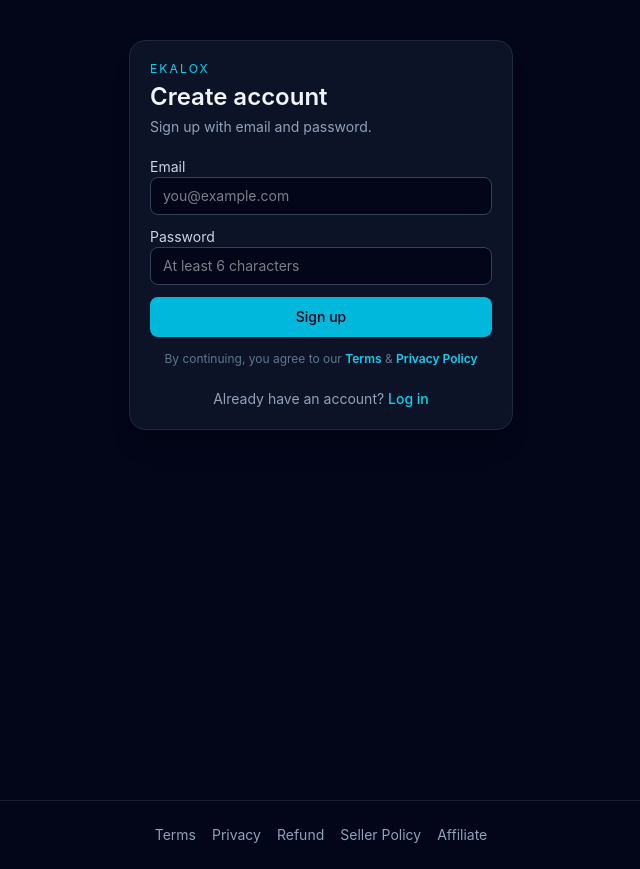
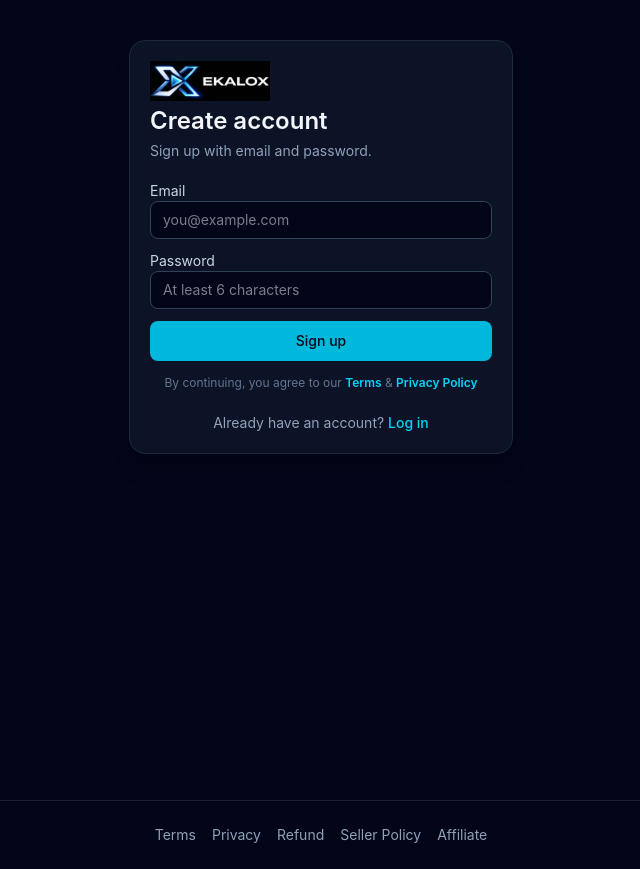
Before and after one commit to imsachinchavan369/ekalox, a Next.js app: page /signup in a window 1280 px wide. Shown: the whole page, without its empty margins (319-959 px from the left). Built offline with nearby package versions, Linux system fonts and the light colour scheme.

Commit message:
add ekalox logo and favicon

```diff
--- a/app/(auth)/login/page.tsx
+++ b/app/(auth)/login/page.tsx
@@ -1,5 +1,6 @@
 import Link from "next/link";
 
+import { EkaloxLogo } from "@/components/common/EkaloxLogo";
 import { loginWithEmailAction } from "@/lib/auth/actions";
 
 interface LoginPageProps {
@@ -21,7 +22,7 @@ export default async function LoginPage({ searchParams }: LoginPageProps) {
     <main className="min-h-screen bg-slate-950 px-4 py-10 text-slate-100">
       <div className="mx-auto w-full max-w-sm space-y-5 rounded-2xl border border-slate-800 bg-slate-900/80 p-5 shadow-xl">
         <header className="space-y-1">
-          <p className="text-xs uppercase tracking-[0.18em] text-cyan-400">EKALOX</p>
+          <EkaloxLogo />
           <h1 className="text-2xl font-semibold">Log in</h1>
           <p className="text-sm text-slate-400">Access your creator and buyer dashboard.</p>
         </header>
--- a/app/(auth)/signup/page.tsx
+++ b/app/(auth)/signup/page.tsx
@@ -1,5 +1,6 @@
 import Link from "next/link";
 
+import { EkaloxLogo } from "@/components/common/EkaloxLogo";
 import { signUpWithEmailAction } from "@/lib/auth/actions";
 
 interface SignupPageProps {
@@ -19,7 +20,7 @@ export default async function SignupPage({ searchParams }: SignupPageProps) {
     <main className="min-h-screen bg-slate-950 px-4 py-10 text-slate-100">
       <div className="mx-auto w-full max-w-sm space-y-5 rounded-2xl border border-slate-800 bg-slate-900/80 p-5 shadow-xl">
         <header className="space-y-1">
-          <p className="text-xs uppercase tracking-[0.18em] text-cyan-400">EKALOX</p>
+          <EkaloxLogo />
           <h1 className="text-2xl font-semibold">Create account</h1>
           <p className="text-sm text-slate-400">Sign up with email and password.</p>
         </header>
--- a/app/(protected)/admin/page.tsx
+++ b/app/(protected)/admin/page.tsx
@@ -1,5 +1,6 @@
 import { AdminOtpForm } from "@/components/admin/AdminOtpForm";
 import { AdminDashboardShell } from "@/components/admin/AdminDashboardShell";
+import { EkaloxLogo } from "@/components/common/EkaloxLogo";
 import { requireAdminVerified } from "@/lib/permissions";
 import { ensureAdminOtpChallenge } from "@/lib/security/admin-otp";
 
@@ -26,8 +27,11 @@ export default async function AdminPage() {
     <main className="min-h-screen bg-slate-950 px-4 py-6 text-slate-100 sm:px-6 lg:px-8">
       <div className="mx-auto w-full max-w-7xl space-y-5">
         <header className="rounded-[1.75rem] border border-white/10 bg-slate-900/78 p-5 shadow-xl shadow-black/20">
-          <p className="text-xs uppercase tracking-[0.18em] text-cyan-300">Admin</p>
-          <h1 className="mt-2 text-2xl font-black text-white">EKALOX Admin Dashboard</h1>
+          <div className="flex items-center gap-3">
+            <EkaloxLogo />
+            <p className="text-xs uppercase tracking-[0.18em] text-cyan-300">Admin</p>
+          </div>
+          <h1 className="mt-3 text-2xl font-black text-white">Admin Dashboard</h1>
           <p className="mt-2 text-sm leading-6 text-slate-400">
             This route is protected on the server and only available to logged-in users whose `users.role` is `admin`.
           </p>
--- a/app/layout.tsx
+++ b/app/layout.tsx
@@ -5,6 +5,9 @@ import "@/styles/globals.css";
 export const metadata: Metadata = {
   title: "EKALOX",
   description: "Mobile-first marketplace web app scaffold",
+  icons: {
+    icon: "/icon.png",
+  },
 };
 
 export default function RootLayout({
@@ -14,6 +17,9 @@ export default function RootLayout({
 }>) {
   return (
     <html lang="en">
+      <head>
+        <link rel="icon" href="/icon.png" />
+      </head>
       <body>
         <AppShell>{children}</AppShell>
       </body>
--- /dev/null
+++ b/components/common/EkaloxLogo.tsx
@@ -0,0 +1,18 @@
+import Image from "next/image";
+
+interface EkaloxLogoProps {
+  className?: string;
+}
+
+export function EkaloxLogo({ className = "h-10 w-auto max-w-[120px]" }: EkaloxLogoProps) {
+  return (
+    <Image
+      src="/logo.png"
+      alt="EKALOX"
+      width={120}
+      height={40}
+      priority
+      className={className}
+    />
+  );
+}
--- a/components/legal/LegalDocumentPage.tsx
+++ b/components/legal/LegalDocumentPage.tsx
@@ -1,4 +1,5 @@
 import type { LegalDocument } from "./legalContent";
+import { EkaloxLogo } from "@/components/common/EkaloxLogo";
 
 type LegalDocumentPageProps = {
   document: LegalDocument;
@@ -9,7 +10,10 @@ export function LegalDocumentPage({ document }: LegalDocumentPageProps) {
     <main className="min-h-screen bg-slate-950 px-4 py-10 text-slate-100 sm:px-6 lg:px-8">
       <article className="mx-auto w-full max-w-3xl">
         <header className="border-b border-white/10 pb-8">
-          <p className="text-xs font-semibold uppercase tracking-[0.18em] text-cyan-300">EKALOX Legal</p>
+          <div className="flex items-center gap-3">
+            <EkaloxLogo />
+            <p className="text-xs font-semibold uppercase tracking-[0.18em] text-cyan-300">Legal</p>
+          </div>
           <h1 className="mt-4 text-3xl font-semibold tracking-tight text-white sm:text-4xl">{document.title}</h1>
           <p className="mt-4 max-w-2xl text-base leading-7 text-slate-300">{document.description}</p>
           <p className="mt-5 text-sm text-slate-500">Last updated: {document.updatedAt}</p>
--- a/components/products/ProductBrowser.tsx
+++ b/components/products/ProductBrowser.tsx
@@ -3,6 +3,7 @@
 import { useEffect, useMemo, useState } from "react";
 
 import { CurrencySelector } from "@/components/common/CurrencySelector";
+import { EkaloxLogo } from "@/components/common/EkaloxLogo";
 import type { ReelProductCard } from "@/lib/uploads/queries";
 import { DEFAULT_CURRENCY, normalizeCurrency, type SupportedCurrency } from "@/lib/utils/currency";
 
@@ -93,11 +94,8 @@ export function ProductBrowser({ products }: ProductBrowserProps) {
       <header className="space-y-4">
         <div className="flex flex-col gap-4 lg:flex-row lg:items-end lg:justify-between">
           <div className="min-w-0">
-            <div className="mb-2 flex items-center gap-2">
-              <span className="flex h-8 w-8 items-center justify-center rounded-xl border border-cyan-300/25 bg-cyan-300/12 text-xs font-black text-cyan-100">
-                E
-              </span>
-              <span className="text-sm font-black tracking-[0.18em] text-cyan-200">EKALOX</span>
+            <div className="mb-2 flex items-center">
+              <EkaloxLogo />
             </div>
             <h1 className="text-3xl font-black tracking-tight text-white sm:text-4xl">Products</h1>
             <p className="mt-1 max-w-xl text-sm font-medium text-slate-400">
```
